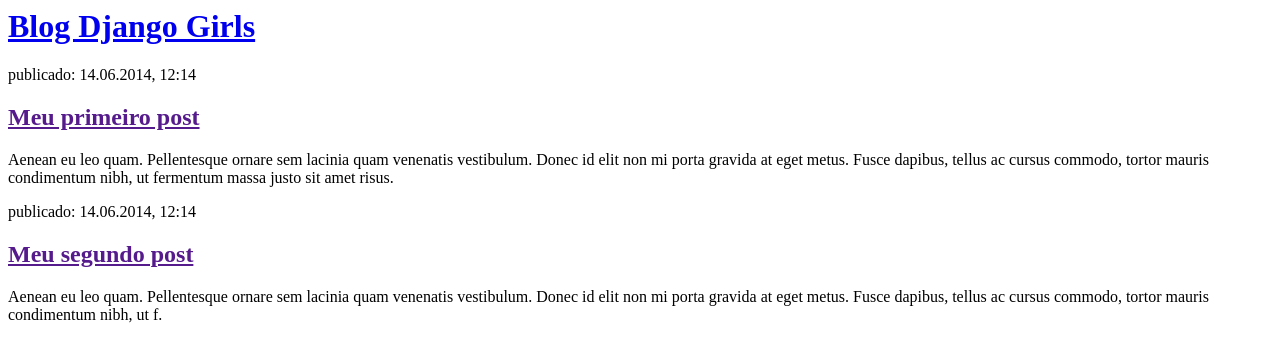
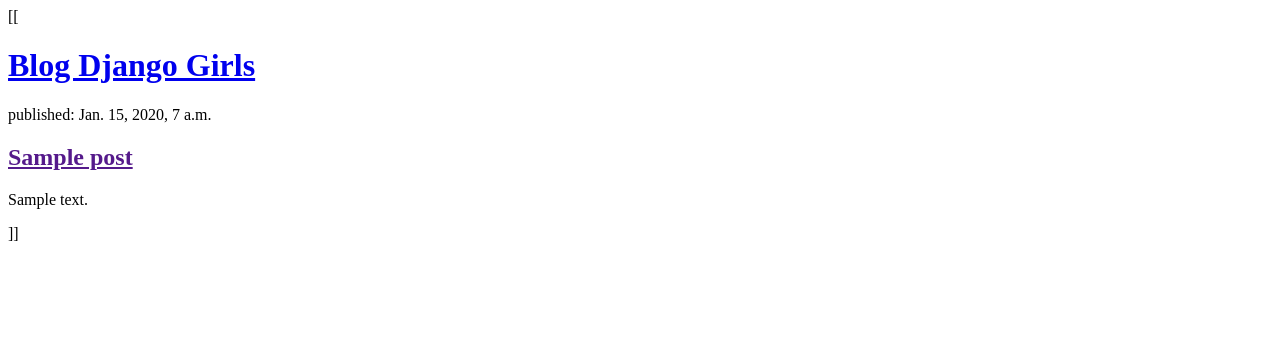
Before and after one commit to Sirso/django-reforco, a Django app: template blog/templates/blog/post_list.html in a window 1280 px wide. Shown: the top 362 px of the page. Run offline with Django 3.2, Linux system fonts and the light colour scheme; the template is opened without the code that fills it: values that come from a table or form of the project are taken from there, others are empty; tables that the repository leaves empty hold one stand-in row (values such as "Sample post").

Commit message:
templates e tals

```diff
--- a/blog/templates/blog/post_list.html
+++ b/blog/templates/blog/post_list.html
@@ -1,4 +1,4 @@
-<html>
+[[<html>
     <head>
         <title>Blog Django Girls</title>
     </head>
@@ -7,16 +7,12 @@
             <h1><a href="/">Blog Django Girls</a></h1>
         </div>
 
+        {% for post in posts %}
         <div>
-            <p>publicado: 14.06.2014, 12:14</p>
-            <h2><a href="">Meu primeiro post</a></h2>
-            <p>Aenean eu leo quam. Pellentesque ornare sem lacinia quam venenatis vestibulum. Donec id elit non mi porta gravida at eget metus. Fusce dapibus, tellus ac cursus commodo, tortor mauris condimentum nibh, ut fermentum massa justo sit amet risus.</p>
+            <p>published: {{ post.published_date }}</p>
+            <h2><a href="">{{ post.title }}</a></h2>
+            <p>{{ post.text|linebreaksbr }}</p>
         </div>
-
-        <div>
-            <p>publicado: 14.06.2014, 12:14</p>
-            <h2><a href="">Meu segundo post</a></h2>
-            <p>Aenean eu leo quam. Pellentesque ornare sem lacinia quam venenatis vestibulum. Donec id elit non mi porta gravida at eget metus. Fusce dapibus, tellus ac cursus commodo, tortor mauris condimentum nibh, ut f.</p>
-        </div>
+        {% endfor %}
     </body>
-</html>
+</html>]]
--- a/blog/views.py
+++ b/blog/views.py
@@ -1,5 +1,8 @@
 from django.shortcuts import render
+from django.utils import timezone
+from .models import Post
 
 # Create your views here.
 def post_list(request):
-    return render(request, 'blog/post_list.html', {})
+    posts = Post.objects.filter(published_date__lte=timezone.now()).order_by('published_date')
+    return render(request, 'blog/post_list.html', {'posts': posts})
```
